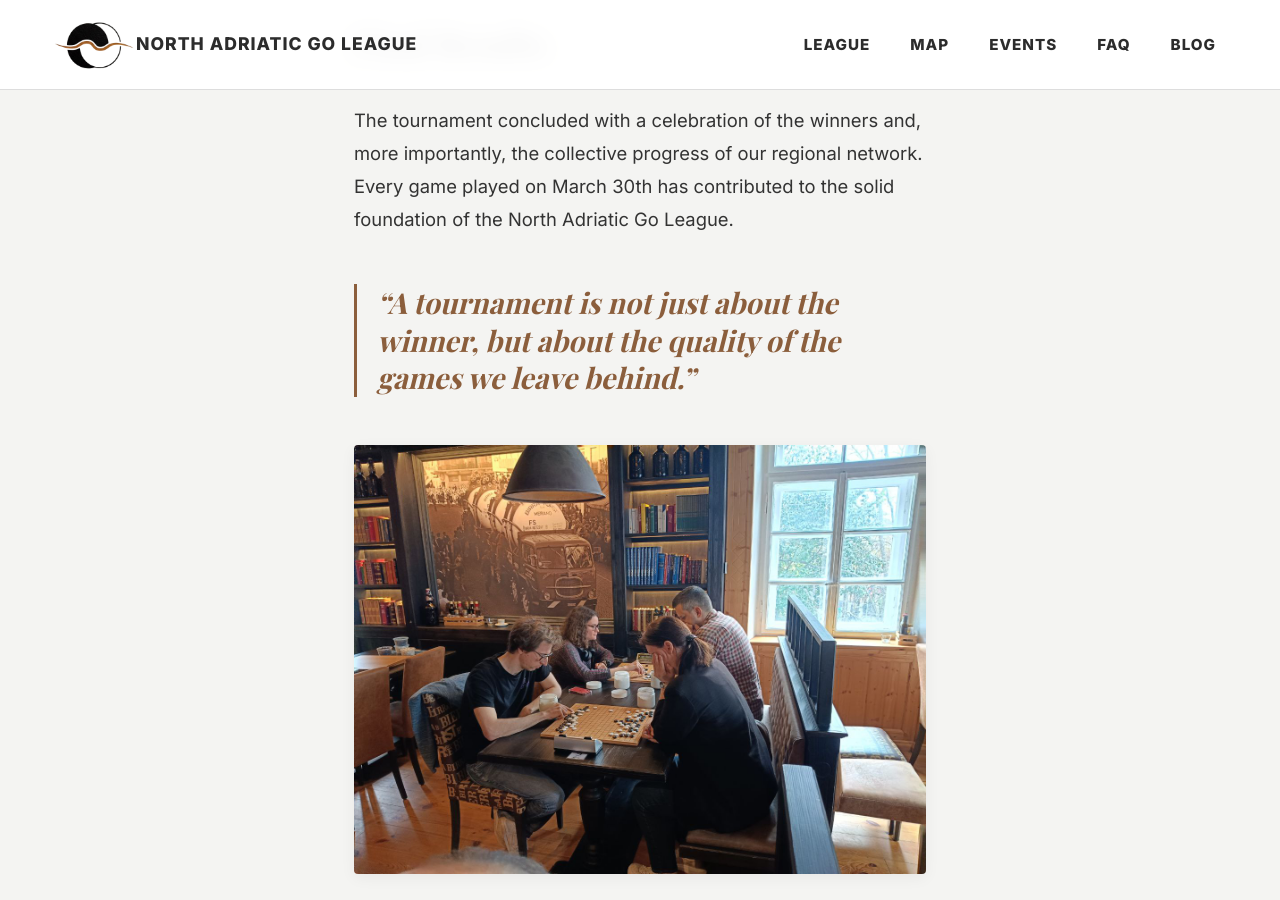
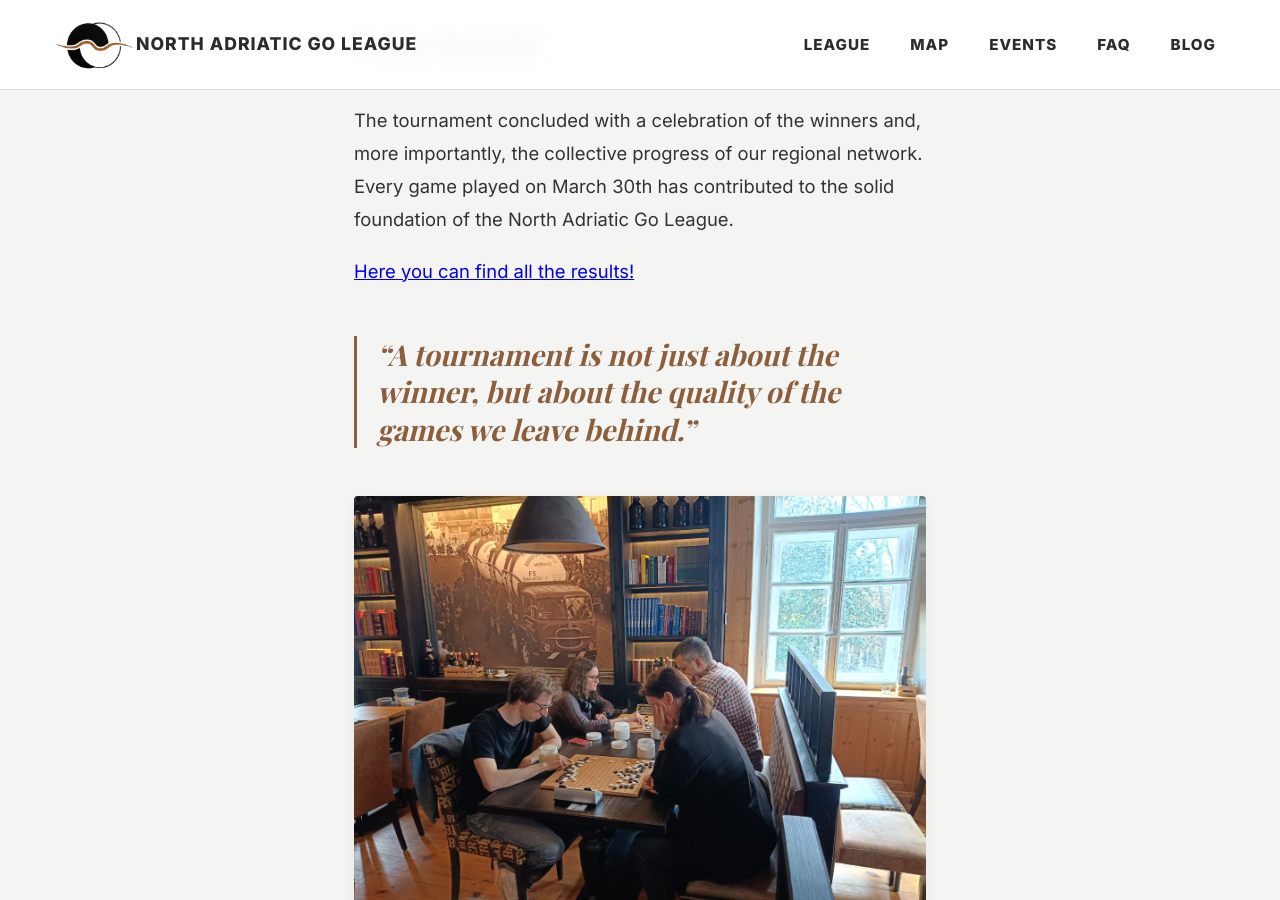
Before and after one commit to North-Adriatic-Go-League/north-adriatic-go-league.github.io, a Jekyll site: the page built from _posts/2025-03-30-ronchi-tournament.md, in a window 1280 px wide and 900 px high, scrolled down 2862 px. Built offline with Jekyll 4.4.1, drawn with Linux system fonts in a browser that asks for light colours; some web fonts are replaced.

Commit message:
Update 2025-03-30-ronchi-tournament.md

```diff
--- a/_posts/2025-03-30-ronchi-tournament.md
+++ b/_posts/2025-03-30-ronchi-tournament.md
@@ -30,6 +30,8 @@ This event was a crucial step for many participants to refine their rank and for
 ### Final Results
 The tournament concluded with a celebration of the winners and, more importantly, the collective progress of our regional network. Every game played on March 30th has contributed to the solid foundation of the North Adriatic Go League.
 
+[Here you can find all the results!](https://europeangodatabase.eu/EGD/Tournament_Card.php?&key=T250330A&pin=20601042)
+
 > "A tournament is not just about the winner, but about the quality of the games we leave behind."
 
 ![Group Photo](/assets/images/sente/sente_tournament4.jpg)
```
